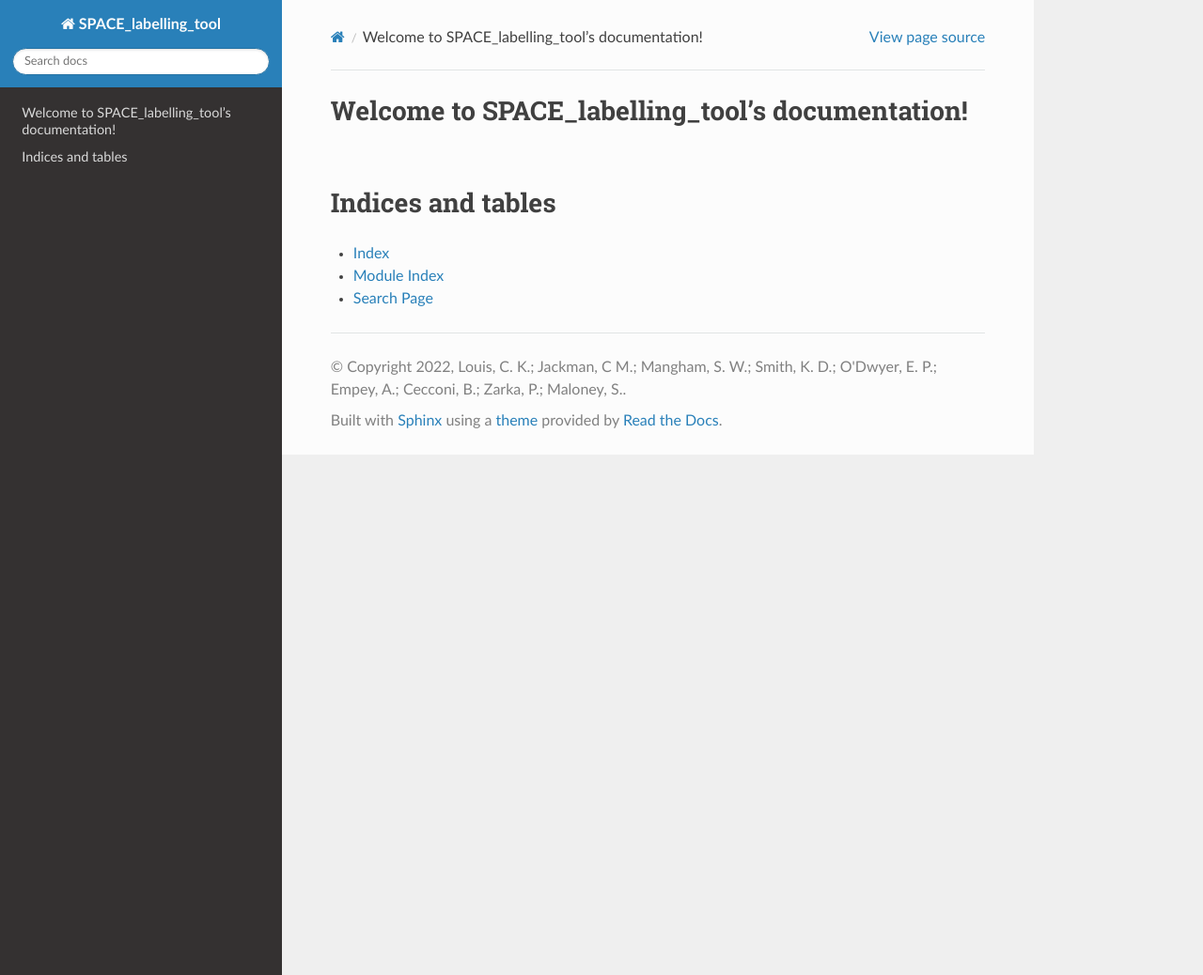
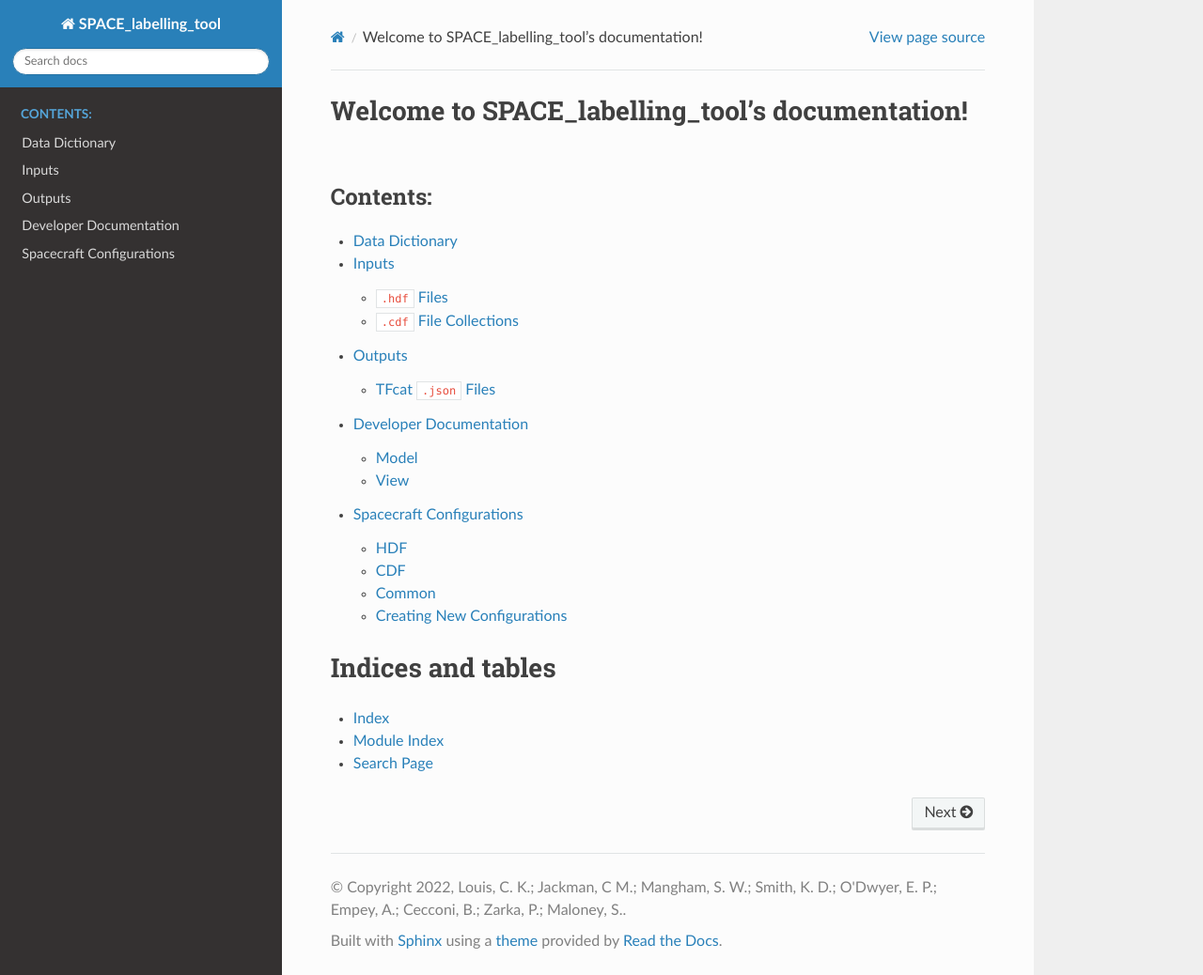
Before and after one commit to CorentinLouis/SPACE_labelling_tool, a Sphinx documentation site: the page built from docs/source/index.rst, in a window 1280 px wide and 1038 px high. Shown: the whole window at 94% size. Built offline with Sphinx 7.4.7 and the Read the Docs theme 2.0.0, drawn with Linux system fonts in a browser that asks for light colours.

Commit message:
Modifying documentation

```diff
--- a/docs/source/conf.py
+++ b/docs/source/conf.py
@@ -30,9 +30,11 @@ release = '2.0.0'
 # Add any Sphinx extension module names here, as strings. They can be
 # extensions coming with Sphinx (named 'sphinx.ext.*') or your custom
 # ones.
-extensions = [
-]
-
+extensions = ['myst_parser']
+source_suffix = {
+    '.rst': 'restructuredtext',
+    '.md': 'markdown',
+}
 # Add any paths that contain templates here, relative to this directory.
 templates_path = ['_templates']
 
--- a/docs/source/index.rst
+++ b/docs/source/index.rst
@@ -10,7 +10,9 @@ Welcome to SPACE_labelling_tool's documentation!
    :maxdepth: 2
    :caption: Contents:
 
-
+   data_dictionary
+   developer_documentation
+   spacecraft_configurations
 
 Indices and tables
 ==================
```
